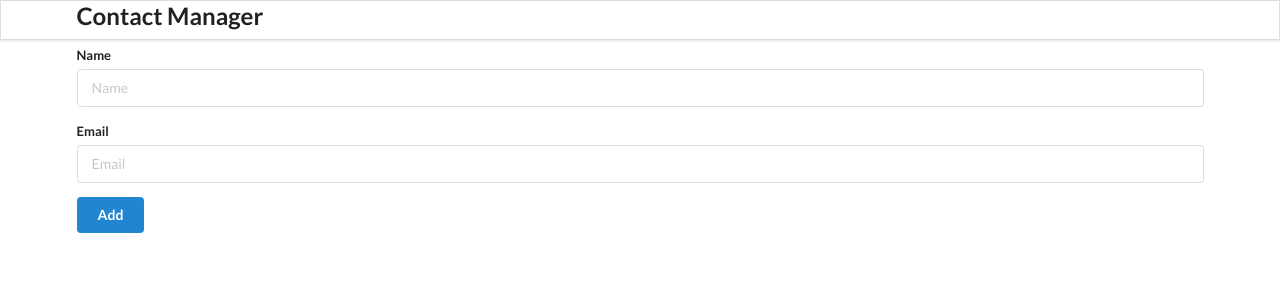
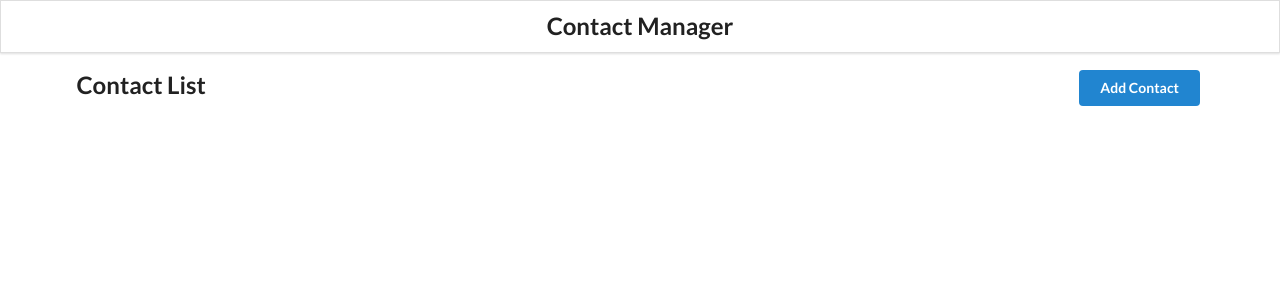
Before and after one commit to sunny7697/React-Contact-App, a React (Create React App) app: page / in a window 1280 px wide. Shown: the top 300 px of the page. Built offline with nearby package versions, Linux system fonts and the light colour scheme.

Commit message:
routes added for AddContact & ContactList

```diff
--- a/package.json
+++ b/package.json
@@ -8,6 +8,7 @@
     "@testing-library/user-event": "^12.8.3",
     "react": "^17.0.2",
     "react-dom": "^17.0.2",
+    "react-router-dom": "^5.2.0",
     "react-scripts": "4.0.3",
     "uuidv4": "^6.2.8",
     "web-vitals": "^1.1.2"
--- a/public/index.html
+++ b/public/index.html
@@ -10,7 +10,10 @@
       content="Web site created using create-react-app"
     />
     <link rel="apple-touch-icon" href="%PUBLIC_URL%/logo192.png" />
-    <link rel="stylesheet" href="https://cdnjs.cloudflare.com/ajax/libs/semantic-ui/2.4.1/semantic.min.css" integrity="sha512-8bHTC73gkZ7rZ7vpqUQThUDhqcNFyYi2xgDgPDHc+GXVGHXq+xPjynxIopALmOPqzo9JZj0k6OqqewdGO3EsrQ==" crossorigin="anonymous" referrerpolicy="no-referrer" />
+    <link rel="stylesheet" href="https://cdnjs.cloudflare.com/ajax/libs/semantic-ui/2.4.1/semantic.min.css"
+      integrity="sha512-8bHTC73gkZ7rZ7vpqUQThUDhqcNFyYi2xgDgPDHc+GXVGHXq+xPjynxIopALmOPqzo9JZj0k6OqqewdGO3EsrQ=="
+      crossorigin="anonymous" />
+
     <title>React App</title>
   </head>
   <body>
--- a/src/components/AddContact.js
+++ b/src/components/AddContact.js
@@ -1,4 +1,5 @@
 import React from 'react';
+import {Link} from 'react-router-dom';
 
 class AddContact extends React.Component {
     state = {
@@ -20,6 +21,9 @@ class AddContact extends React.Component {
         this.props.addContactHandler(this.state);
 
         this.setState({name: "", email: ""});
+
+        // programmatic navigation with history
+        this.props.history.push('/');
     }
 
     render() {
--- a/src/components/App.css
+++ b/src/components/App.css
@@ -1,38 +1,27 @@
-.App {
-  text-align: center;
+.main {
+  margin-top: 5em;
 }
 
-.App-logo {
-  height: 40vmin;
-  pointer-events: none;
+.center {
+  justify-content: center;
+  padding: 10px;
 }
 
-@media (prefers-reduced-motion: no-preference) {
-  .App-logo {
-    animation: App-logo-spin infinite 20s linear;
-  }
+.ui.search input {
+  width: 100%;
+  border-radius: 0 !important;
 }
 
-.App-header {
-  background-color: #282c34;
-  min-height: 100vh;
-  display: flex;
-  flex-direction: column;
-  align-items: center;
-  justify-content: center;
-  font-size: calc(10px + 2vmin);
-  color: white;
+.item {
+  padding: 15px 0px !important;
 }
 
-.App-link {
-  color: #61dafb;
+i.icon {
+  float: right;
+  font-size: 20px;
+  cursor: pointer;
 }
 
-@keyframes App-logo-spin {
-  from {
-    transform: rotate(0deg);
-  }
-  to {
-    transform: rotate(360deg);
-  }
+.right {
+  float: right;
 }
--- a/src/components/App.js
+++ b/src/components/App.js
@@ -1,4 +1,5 @@
 import React, {useState, useEffect} from 'react';
+import {BrowserRouter as Router, Switch, Route} from 'react-router-dom';
 import {uuid} from 'uuidv4';
 import './App.css';
 import Header from './Header';
@@ -39,11 +40,13 @@ function App() {
 
   return (
     <div className="ui container">
-      <Header />
-      {/* passing addContactHandler as a prop in AddContact Component */}
-      <AddContact addContactHandler={addContactHandler} />
-      {/* passing removeContactHandler as a prop(getContactId) in ContactList */}
-      <ContactList contacts={contacts} getContactId={removeContactHandler}/>
+      <Router>
+        <Header />
+        <Switch>
+          <Route path="/" exact render={(props) => (<ContactList {...props}  contacts={contacts} getContactId={removeContactHandler}  />)} />
+          <Route path="/add" render={(props) => (<AddContact {...props} addContactHandler={addContactHandler} />)} />
+        </Switch>
+      </Router>
     </div>
   );
 }
--- a/src/components/ContactCard.js
+++ b/src/components/ContactCard.js
@@ -10,7 +10,7 @@ const ContactCard = (props) => {
                 <div className="header"> {name} </div>
                 <div>{email}</div>
             </div>
-            <i className="trash alternate outline icon" style={{float: "right",color: "red", marginTop: "7px"}}onClick={() => props.clickHandler(id)}></i>
+            <i className="trash alternate outline icon" style={{color: "red", marginTop: "7px"}}onClick={() => props.clickHandler(id)}></i>
         </div>
     )
 };
--- a/src/components/ContactList.js
+++ b/src/components/ContactList.js
@@ -1,4 +1,5 @@
 import React from 'react';
+import {Link} from 'react-router-dom'
 import ContactCard from './ContactCard';
 
 const ContactList = (props) => {
@@ -16,8 +17,16 @@ const ContactList = (props) => {
 
 
     return(
-        <div className="ui celled list">
-            {renderContactList}
+        <div className="main">
+            <h2>
+                Contact List
+                <Link to="/add">
+                    <button className="ui button blue right">Add Contact</button>
+                </Link>
+            </h2>
+            <div className="ui celled list">
+                {renderContactList}
+            </div>
         </div>
     )
 }
--- a/src/components/Header.js
+++ b/src/components/Header.js
@@ -1,13 +1,13 @@
-import React from 'react';
+import React from "react";
 
 const Header = () => {
-    return (
-        <div className="ui fixed menu">
-            <div className="ui center container">
-                <h2>Contact Manager</h2>
-            </div>
-        </div>
-    )
-}
+  return (
+    <div className="ui fixed menu">
+      <div className="ui container center">
+        <h2>Contact Manager</h2>
+      </div>
+    </div>
+  );
+};
 
 export default Header;
```
Also changed, not shown: 1 other file (tests, documents, lock files or other folders).
